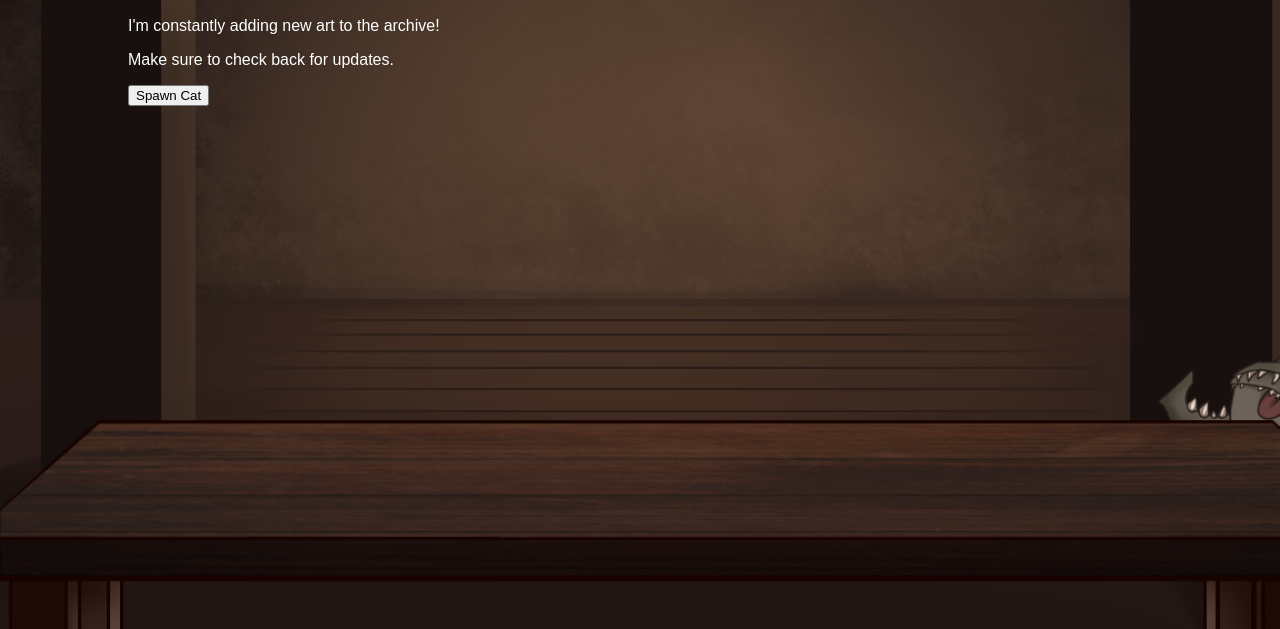
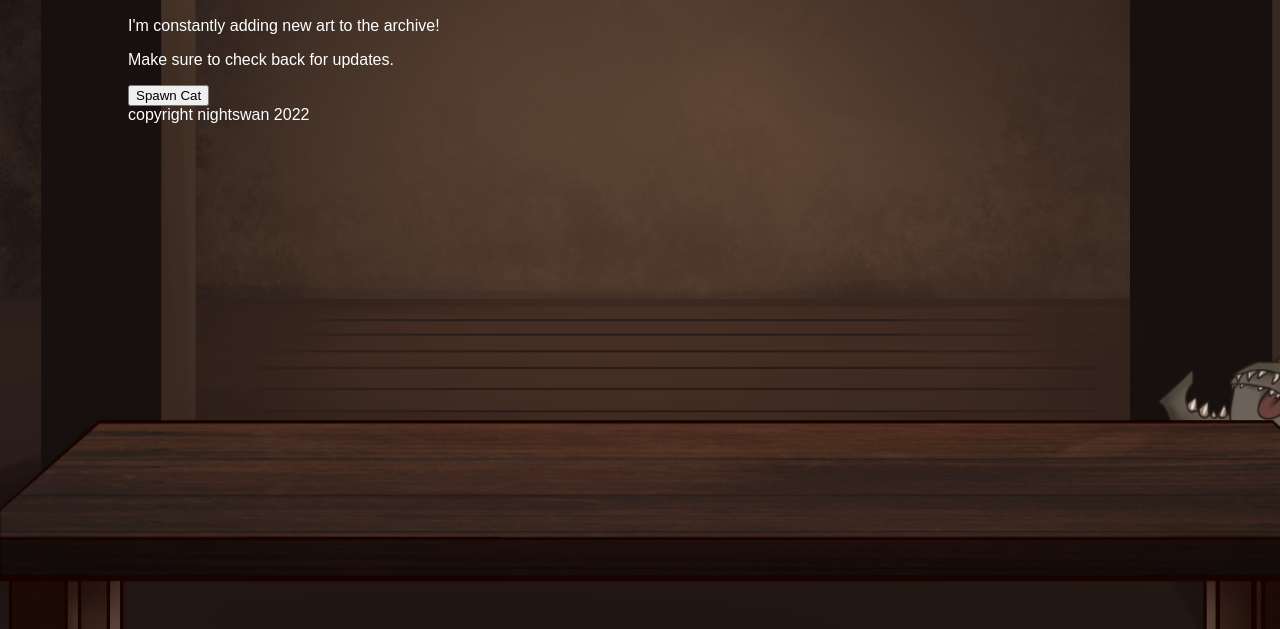
Before and after one commit to aeronomatron/aeronomatron.github.io, a plain HTML site: page index.html in a window 1280 px wide. Shown: the part 171-800 px from the top of the page. Drawn offline with Linux system fonts and the light colour scheme; a web font is replaced by a local one.

Commit message:
small footer addition

```diff
--- a/index.html
+++ b/index.html
@@ -414,6 +414,7 @@
       </article>
     </section>
     </div>
+    <footer>copyright nightswan 2022</footer>
   </main>
 </body>
 </html>
```
